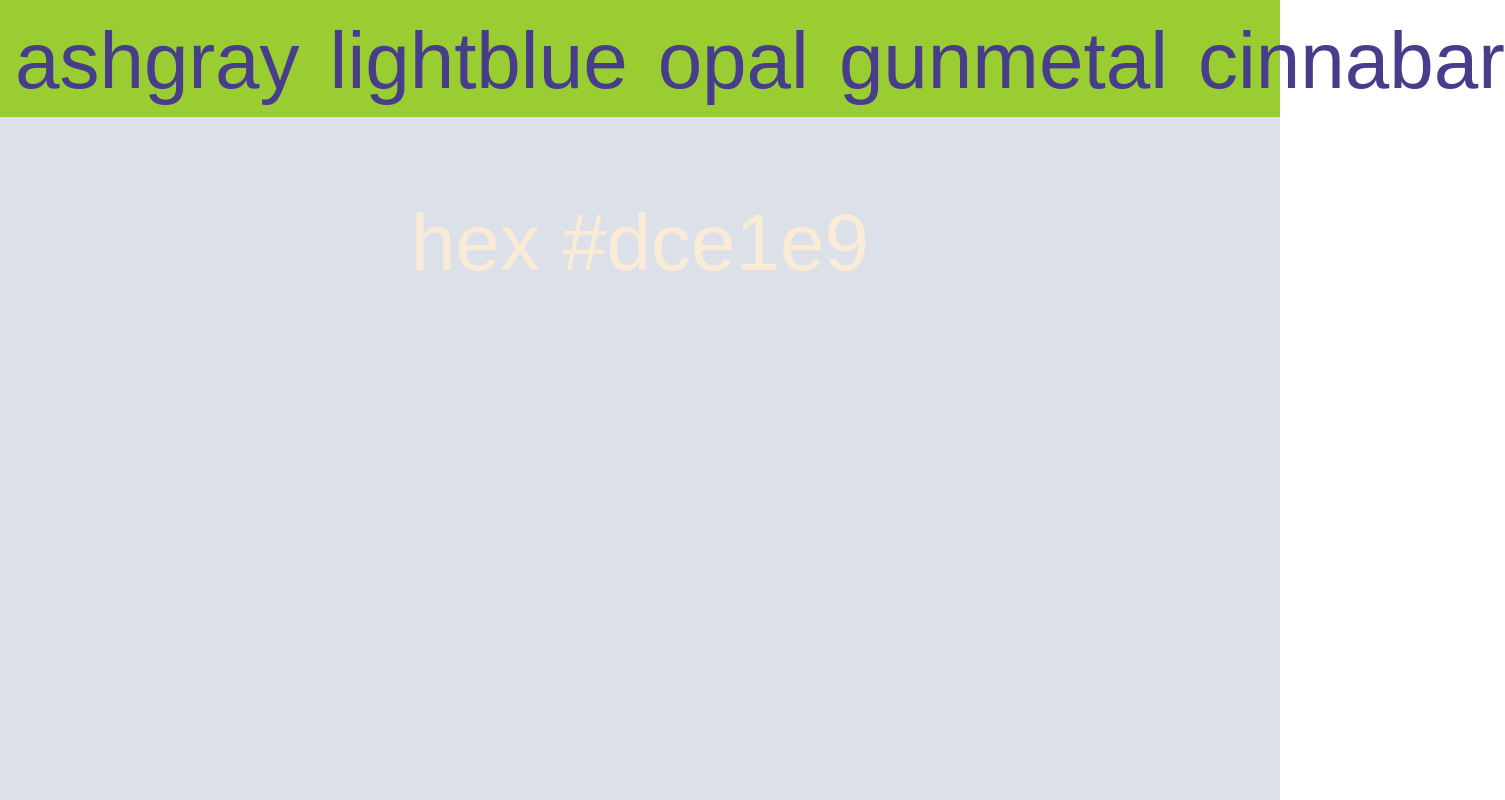
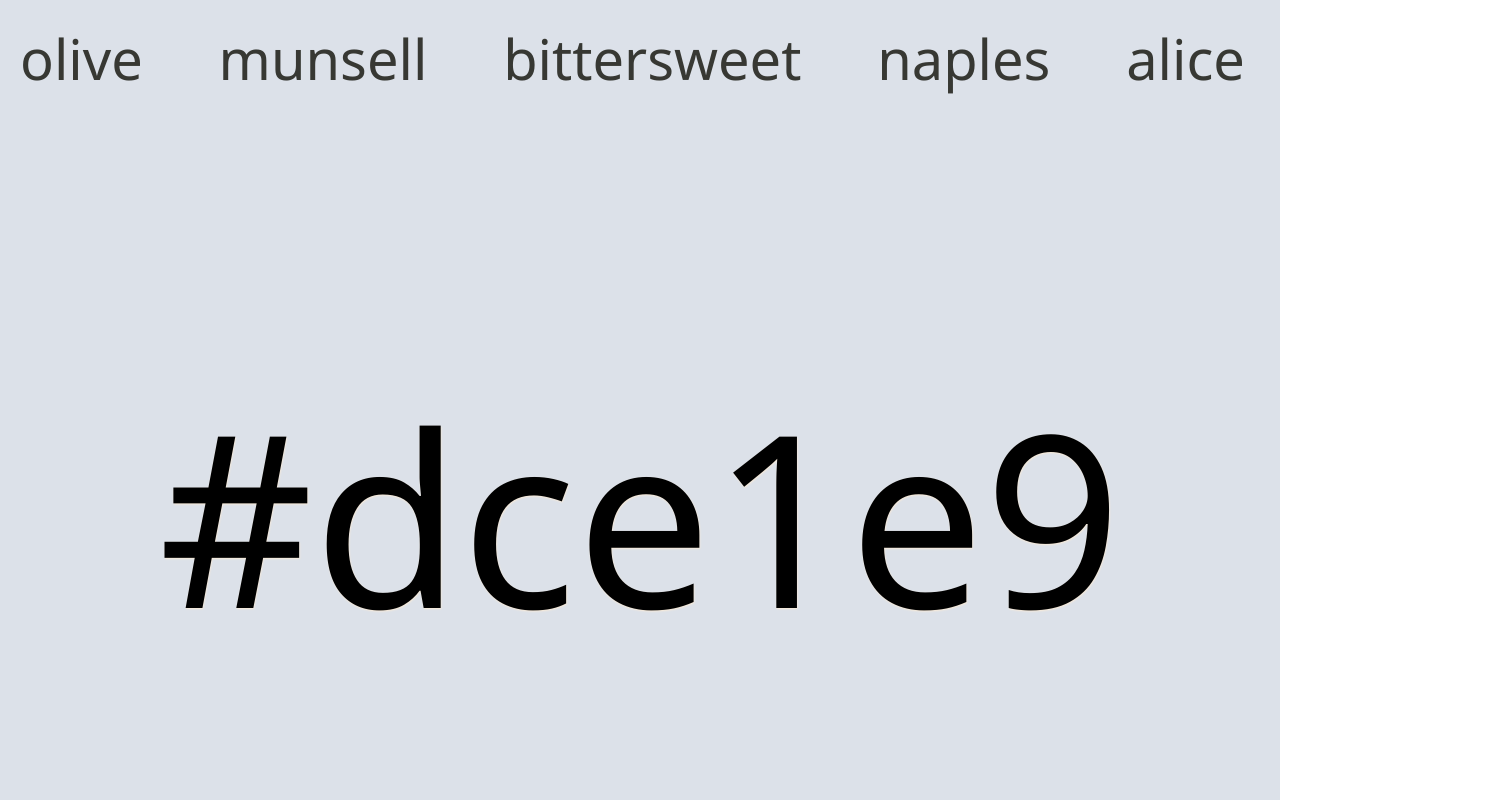
Before and after one commit to Adam-Robson/colors, a React app: page /color/dc/e1/e9 in a window 1280 px wide. Shown: the top 800 px of the page, 1505 px wide, since content can reach past the window. Built offline with nearby package versions, Linux system fonts and the light colour scheme.

Commit message:
adjust the layout and colors

```diff
--- a/src/App.css
+++ b/src/App.css
@@ -1,9 +1,9 @@
 :root {
---ash-gray: hsla(107, 7%, 74%, 1); /* bac1b8 */
---light-blue: hsla(188, 36%, 74%, 1); /* a5ced5 */
---opal: hsla(160, 16%, 56%, 1); /* 7da195 */
---gunmetal: hsla(220, 15%, 20%, 1); /* 2b303b */
---cinnabar: hsla(8, 67%, 52%, 1); /* d74833 */
+--olive: hsla(72, 5%, 21%, 1);
+--munsell: hsla(195, 53%, 43%, 1);
+--bittersweet: hsla(4, 79%, 63%, 1);
+--alice: hsla(217, 23%, 89%, 1);
+--naples: hsla(45, 99%, 70%, 1);
 }
 
 body {
@@ -11,36 +11,33 @@ body {
   width: 100vw;
   margin: 0 auto;
   padding: 0;
-  font-family: 'Rubik Vinyl', 'electro', sans-serif;
+  font-family:'Segoe UI', Tahoma, Geneva, Verdana, sans-serif;
 }
-
-
 
 #section {
   display: flex;
   flex-direction: column;
   justify-content: center;
-  background: yellowgreen;
-
+  background: var(--alice);
 }
 #links {
   display: flex;
   justify-content: space-between;
   text-align: center;
-  font-size: 5em;
-
+  font-size: 3.5em;
+  padding: 5px;
 }
 
 a {
-  margin: 15px 15px 10px 15px;;
-  color:darkslateblue;
+  margin: 15px 30px 10px 15px;
   text-decoration: none;
+  color: var(--olive);
 }
 
 #color {
   height: 100vh;
   width: 100vw;
-  font-size: 5em;
-  color:antiquewhite;
+  font-size: 15em;
   text-align: center;
+  text-shadow: .5px .5px 2px antiquewhite;
 }
--- a/src/App.jsx
+++ b/src/App.jsx
@@ -12,7 +12,7 @@ export default function App() {
     <>
       <Routes>
         <Route element={ <Layout />}>
-          <Route path="/" element={ <Navigate to="/color/ba/c1/b8" /> } errorElement={ <NotFound /> } />
+          <Route path="/" element={ <Navigate to="/color/dc/e1/e9" /> } errorElement={ <NotFound /> } />
           <Route path="/color/:a/:b/:c" element={ <Color /> } />
         </Route>
       </Routes>
--- a/src/components/Color/Color.jsx
+++ b/src/components/Color/Color.jsx
@@ -12,7 +12,7 @@ export default function Color() {
       <section id="color"
         style={ { backgroundColor: `#${a}${b}${c}` } }
       >
-        <p>{ `hex #${a}${b}${c}` }</p>
+        <p>{ `#${a}${b}${c}` }</p>
       </section>
     </>
   );
--- a/src/components/Layout/Layout.jsx
+++ b/src/components/Layout/Layout.jsx
@@ -9,20 +9,20 @@ export default function Layout() {
       <section id="section">
         <div id="links">
           <NavLink
-            className={ primo => primo ? 'active' : 'active'}
-            to="/color/ba/c1/b8">ashgray</NavLink>
+            className={ primo => primo ? 'active' : ''}
+            to="/color/37/38/33">olive</NavLink>
           <NavLink
             className={ primo => primo ? 'active' : '' }
-            to="/color/a5/ce/d5">lightblue</NavLink>
+            to="/color/34/8b/a8">munsell</NavLink>
           <NavLink
             className={ primo => primo ? 'active' : '' }
-            to="/color/7d/a1/95">opal</NavLink>
+            to="/color/eb/60/56">bittersweet</NavLink>
           <NavLink
             className={ primo => primo ? 'active' : '' }
-            to="/color/2b/30/3b">gunmetal</NavLink>
+            to="/color/fe/d8/67">naples</NavLink>
           <NavLink
             className={ primo => primo ? 'active' : '' }
-            to="/color/d7/48/33">cinnabar</NavLink>
+            to="/color/dc/e1/e9">alice</NavLink>
         </div>
         <Outlet />
       </section>
```
